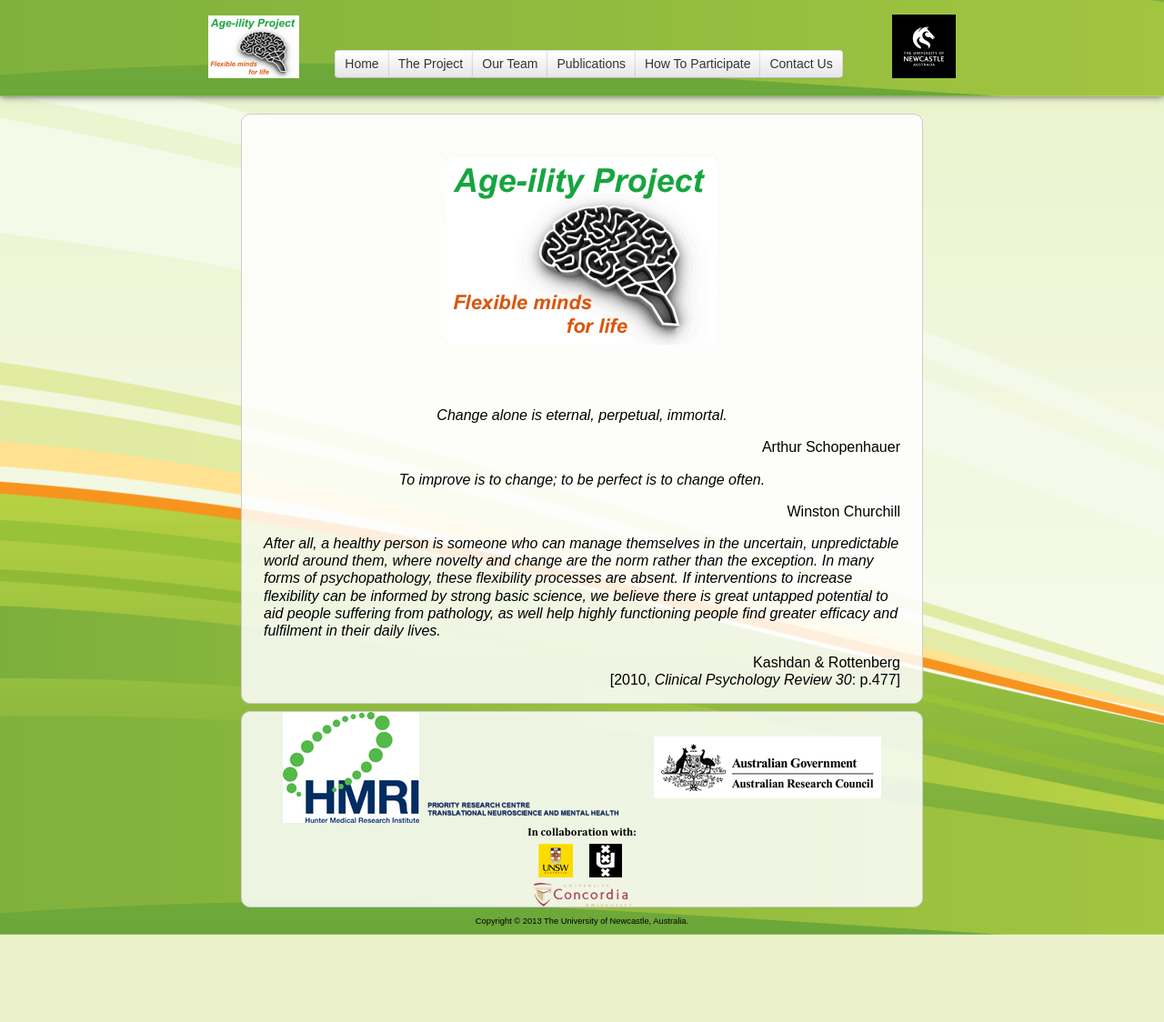
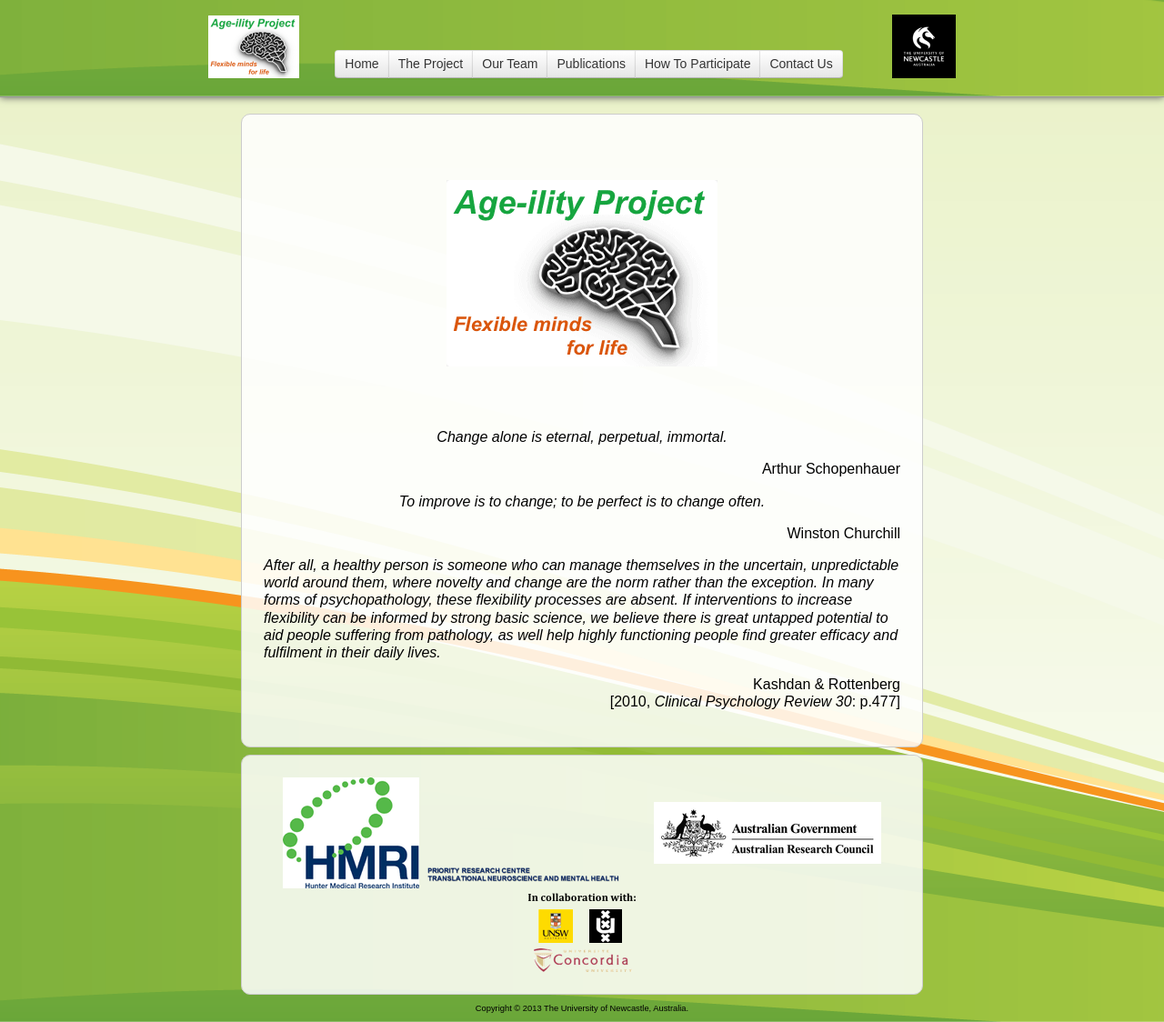
Before and after one commit to age-ility/age-ility.github.com, a Jekyll site: the page built from index.html, in a window 1280 px wide and 1124 px high. Shown: the whole window at 91% size. Built offline with Jekyll 4.4.1, drawn with Linux system fonts in a browser that asks for light colours.

Commit message:
Fix various IE display bugs (issue #384)

```diff
--- a/_layouts/default.html
+++ b/_layouts/default.html
@@ -23,6 +23,7 @@
         <img src="/images/nu_logo.png" width="70" height="70" alt="The University of Newcastle, Australia" style="margin-left: 50px;">
       </a>
     </div>
+    <p><!-- This para is needed to fix an IE display bug --></p>
     <div id="content">
       {{ content }}
     </div>
--- a/stylesheets/button.css
+++ b/stylesheets/button.css
@@ -105,6 +105,7 @@
   *zoom: 1;
   *margin-left: .3em;
   display: inline-block;
+  *display: inline;
 }
 .btn-group:before,
 .btn-group:after {
--- a/stylesheets/default.css
+++ b/stylesheets/default.css
@@ -11,6 +11,10 @@ body {
 
 h1, h2 {
   text-align: center;
+}
+
+img {
+  border: 0;
 }
 
 .age-ility-colour {
@@ -40,16 +44,17 @@ h1, h2 {
   background-position: bottom;
   background-repeat: no-repeat;
   box-shadow: 0px 0px 8px #555;
+  border-bottom: 1px solid #999;
 }
 
 div#content, div#collab {
-  padding-left: 1.5em;
-  padding-right: 1.5em;
+  padding: 1.5em;
   width: 700px;
   margin-left: auto;
   margin-right: auto;
   margin-top: 125px;
   margin-bottom: 0.5em;
+  *background-color: rgb(255, 255, 255);
   background-color: rgba(255, 255, 255, 0.85);
   border: 1px solid #CCC;
   -webkit-border-radius: 10px;
```
